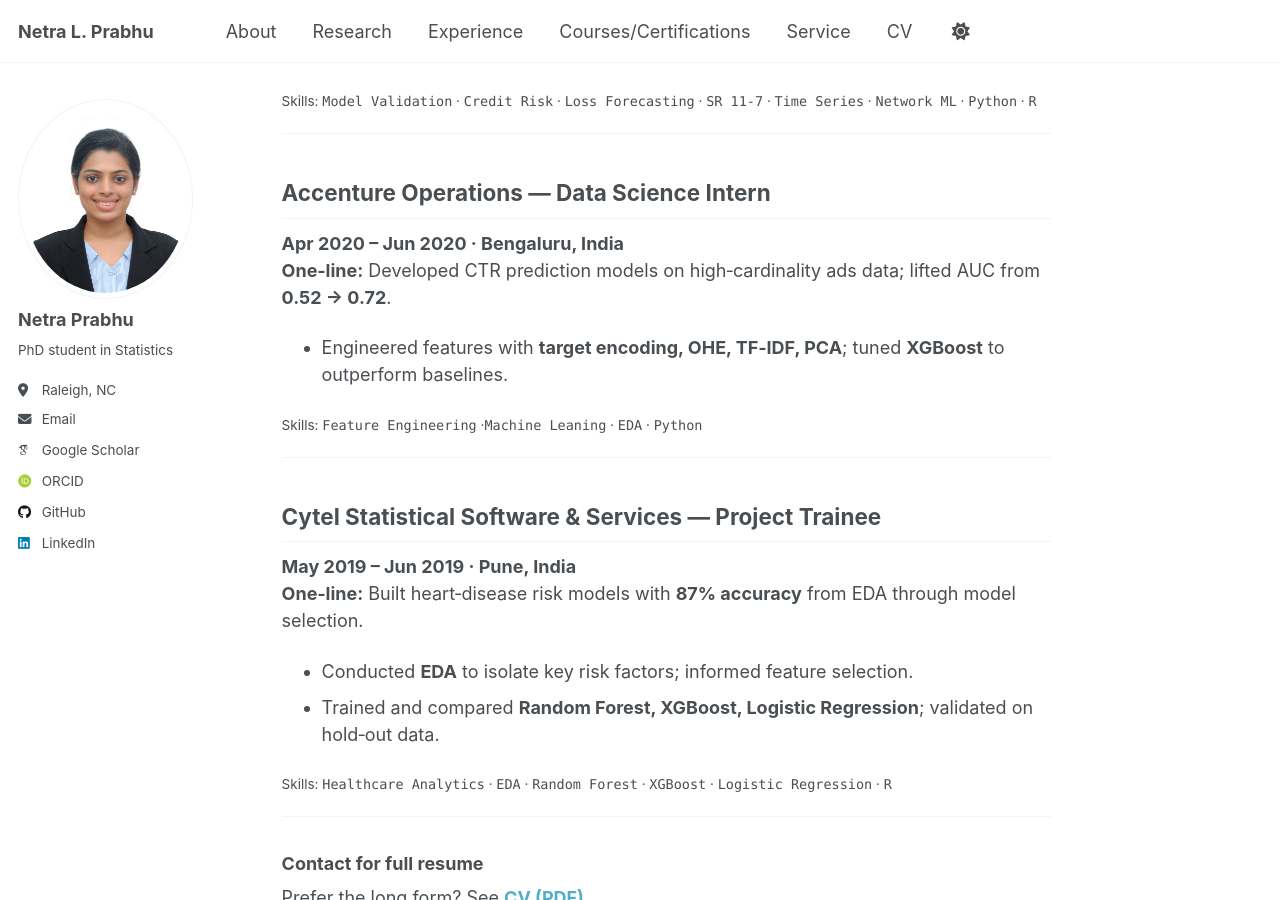
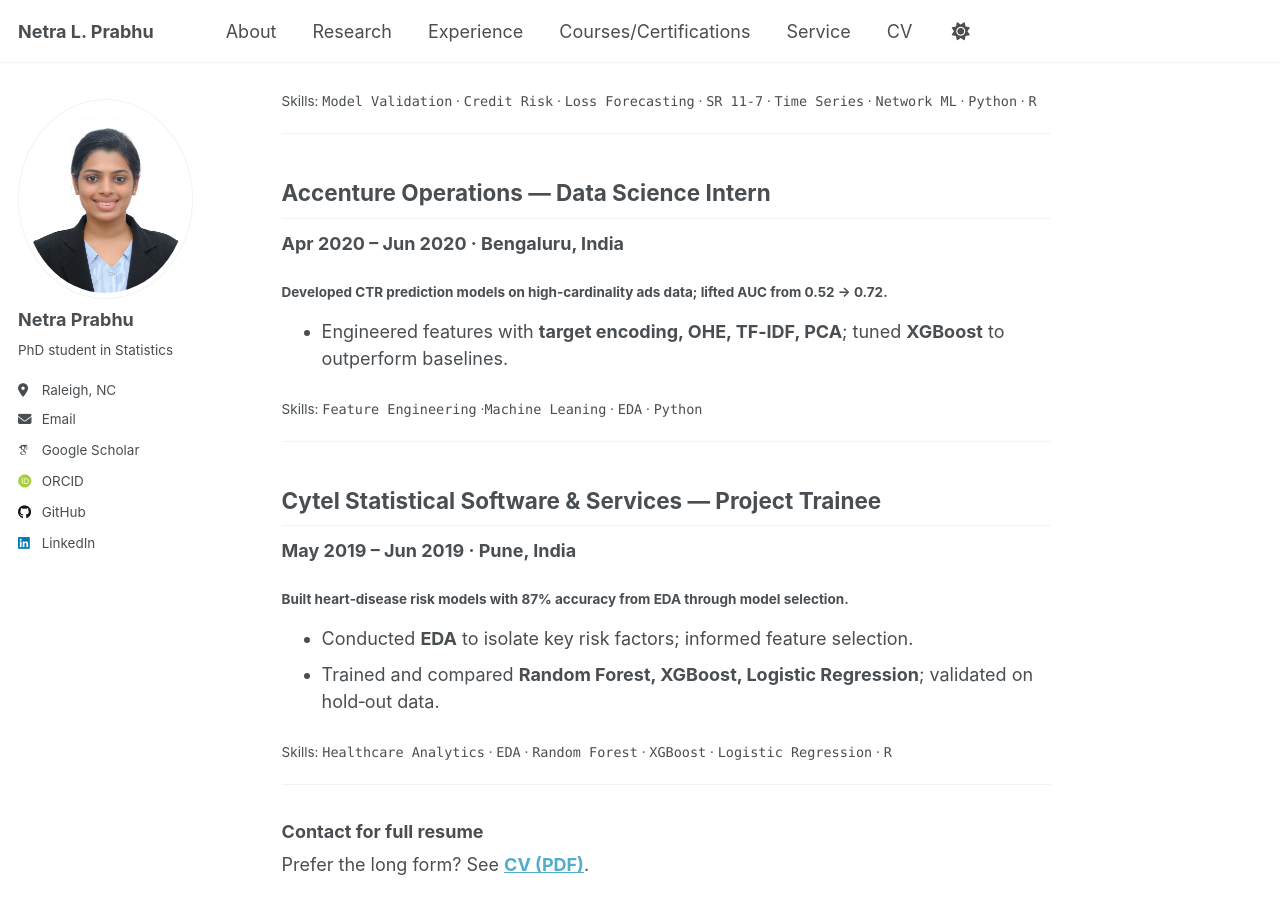
Before and after one commit to netra-prabhu/netra-prabhu.github.io, a Jekyll site: the page built from _pages/experience.md, in a window 1280 px wide and 900 px high, scrolled down 510 px. Built offline with Jekyll 4.4.1, drawn with Linux system fonts in a browser that asks for light colours; some web fonts are replaced; a script that is not in the unit is left out.

Commit message:
Update experience.md

```diff
--- a/_pages/experience.md
+++ b/_pages/experience.md
@@ -24,7 +24,7 @@
 
 ## Accenture Operations — Data Science Intern
 **Apr 2020 – Jun 2020 · Bengaluru, India**
-**One‑line:** Developed CTR prediction models on high‑cardinality ads data; lifted AUC from **0.52 → 0.72**.
+##### Developed CTR prediction models on high‑cardinality ads data; lifted AUC from **0.52 → 0.72**.
 
 - Engineered features with **target encoding, OHE, TF‑IDF, PCA**; tuned **XGBoost** to outperform baselines.
 
@@ -34,7 +34,7 @@
 
 ## Cytel Statistical Software & Services — Project Trainee
 **May 2019 – Jun 2019 · Pune, India**
-**One‑line:** Built heart‑disease risk models with **87% accuracy** from EDA through model selection.
+##### Built heart‑disease risk models with **87% accuracy** from EDA through model selection.
 
 - Conducted **EDA** to isolate key risk factors; informed feature selection.
 - Trained and compared **Random Forest, XGBoost, Logistic Regression**; validated on hold‑out data.
```
